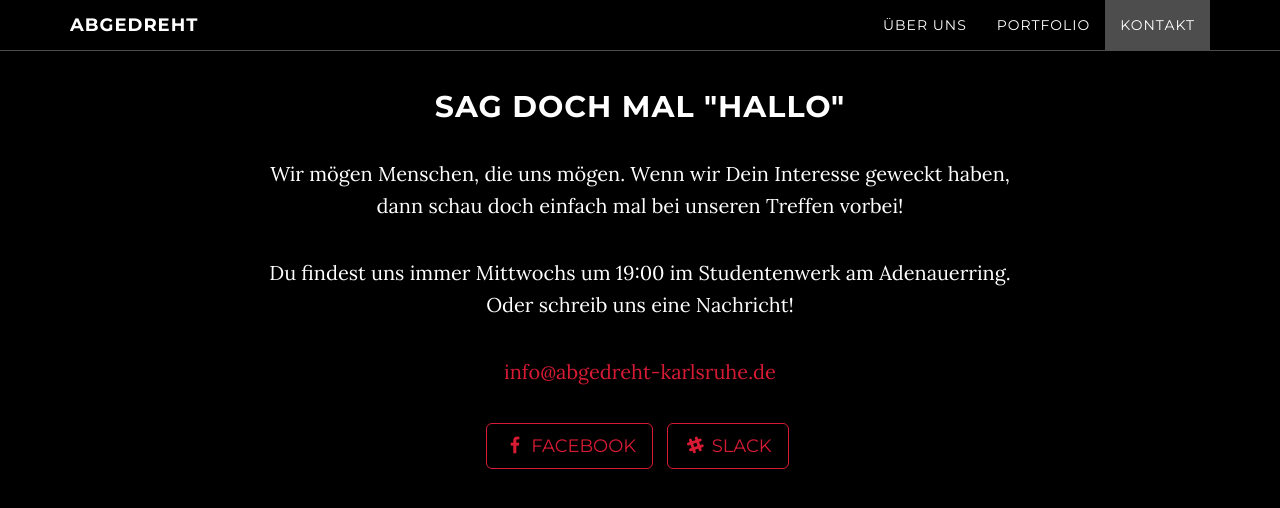
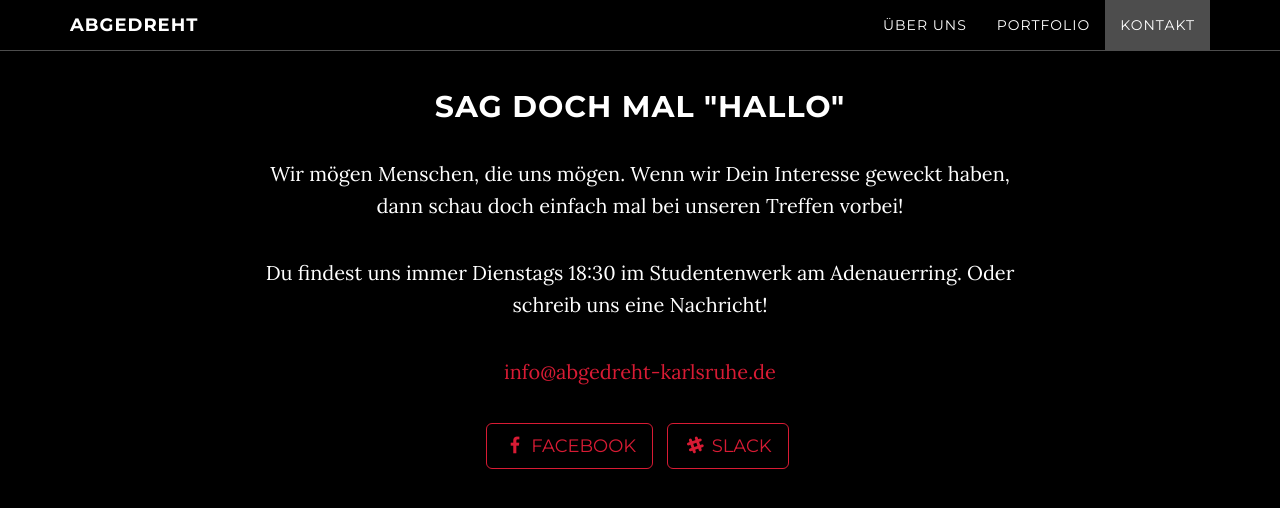
Before and after one commit to younishd/abgedreht, a Jekyll site: the page built from index.html, in a window 1280 px wide and 900 px high, scrolled down 2216 px. Shown: the top 508 px of the window. Built offline with Jekyll 4.4.1, drawn with Linux system fonts in a browser that asks for light colours.

Commit message:
Update contact.html

```diff
--- a/_includes/contact.html
+++ b/_includes/contact.html
@@ -4,7 +4,7 @@
             <div class="col-lg-8 col-lg-offset-2">
                 <h2>Sag doch mal "Hallo"</h2>
                 <p>Wir mögen Menschen, die uns mögen. Wenn wir Dein Interesse geweckt haben, dann schau doch einfach mal bei unseren Treffen vorbei!</p>
-                <p>Du findest uns immer Mittwochs um 19:00 im Studentenwerk am Adenauerring. Oder schreib uns eine Nachricht!</p>
+                <p>Du findest uns immer Dienstags 18:30 im Studentenwerk am Adenauerring. Oder schreib uns eine Nachricht!</p>
                 <p><a href="mailto:{{ site.email }}">{{ site.email }}</a>
                 </p>
                 <ul class="list-inline banner-social-buttons">
```
